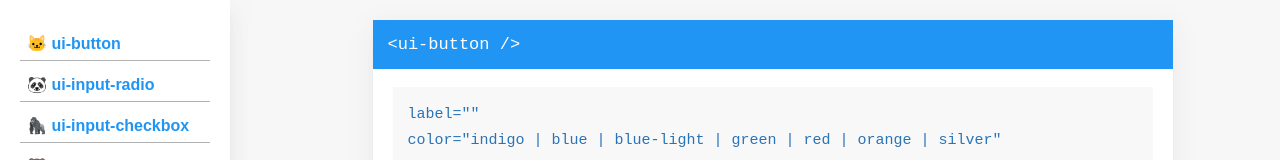
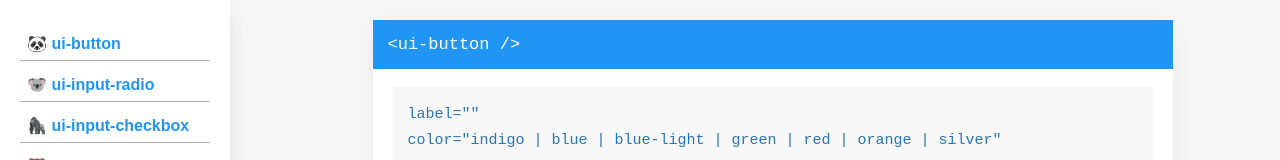
Before and after one commit to anton-sergeenkov/Vue-Uikit, a Vue app: page / in a window 1280 px wide. Shown: the top 160 px of the page. Built offline with nearby package versions, Linux system fonts and the light colour scheme.

Commit message:
Update Menu.vue

```diff
--- a/src/components/components/Menu.vue
+++ b/src/components/components/Menu.vue
@@ -1,9 +1,9 @@
 <template>
     <ul>
-        <!-- 🐨 🐶 🐹 🐰 🐼 🦁 🐸 🦅 🦇 🐺 🐗 🐴 🦄 🕷 🦒 🐿 🦔  -->
+        <!-- 🐱 🐶 🐹 🐰 🦁 🐸 🦅 🦇 🐺 🐗 🐴 🦄 🕷 🦒 🐿 🦔  -->
         <!-- 🍩 🍕 🍦 -->
-        <li><a href="#ui-button">🐱 ui-button</a></li>
-        <li><a href="#ui-input-radio">🐼 ui-input-radio</a></li>
+        <li><a href="#ui-button">🐼 ui-button</a></li>
+        <li><a href="#ui-input-radio">🐨 ui-input-radio</a></li>
         <li><a href="#ui-input-checkbox">🦍 ui-input-checkbox</a></li>
         <li><a href="#ui-input-text">🐻 ui-input-text</a></li>
 
```
